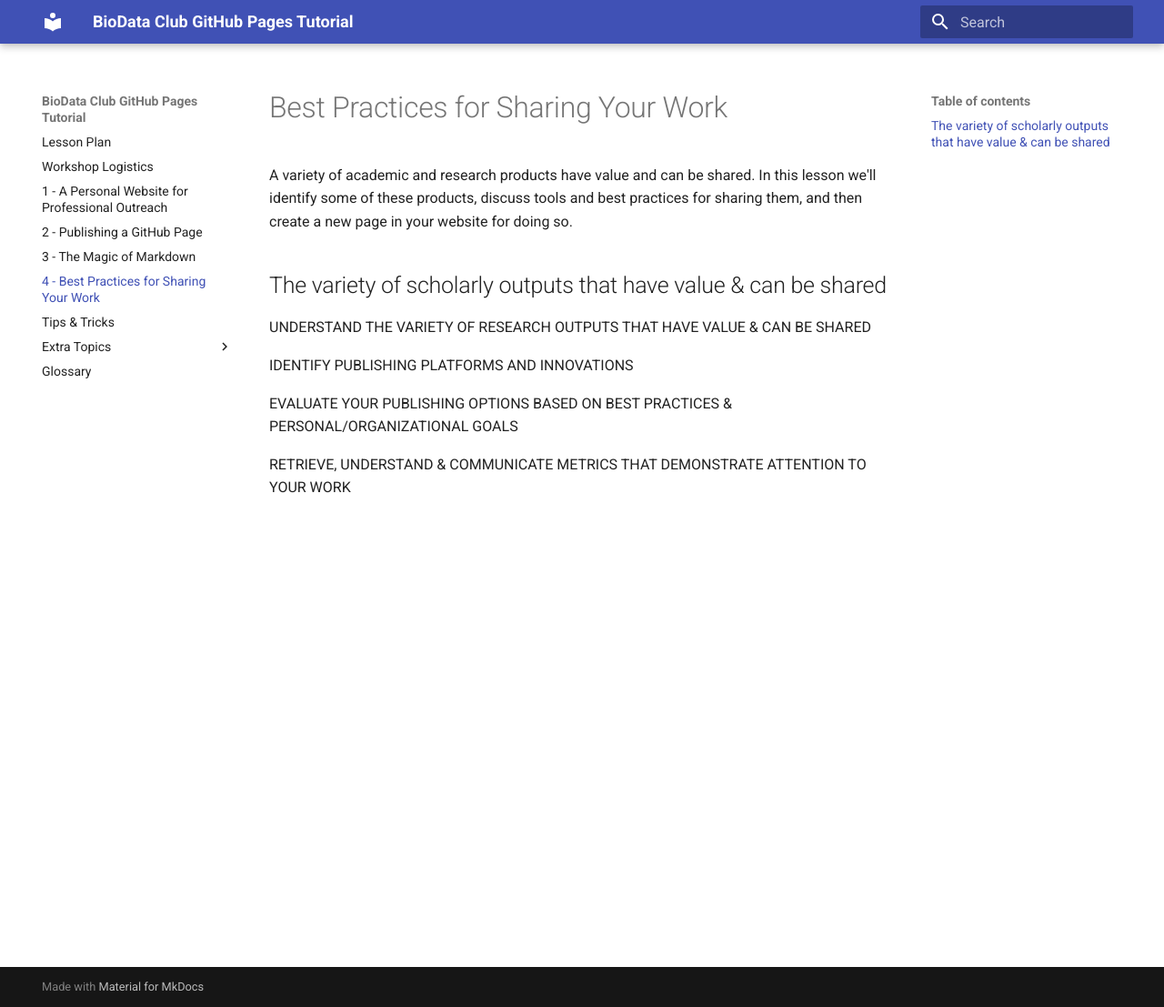
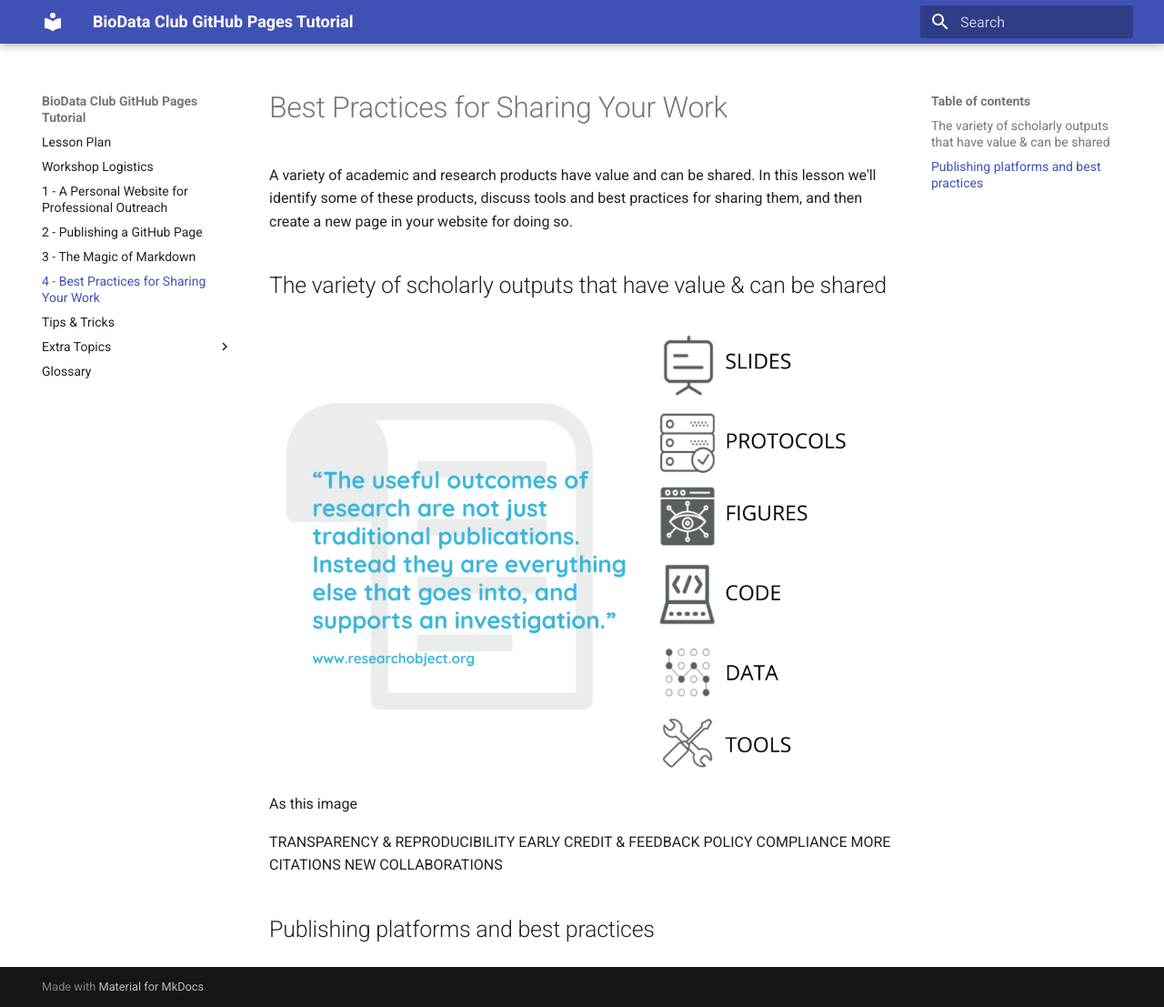
Before and after one commit to BioData-Club/ghpages-rtd, an MkDocs documentation site: the page built from docs/lessons/4.md, in a window 1280 px wide and 1107 px high. Shown: the whole window at 91% size. Built offline with MkDocs 1.6.1 and Material for MkDocs 9.7.7, drawn with Linux system fonts in a browser that asks for light colours; old or Windows-style settings are respelled for this version of MkDocs.

Commit message:
Update 4.md

```diff
--- a/docs/lessons/4.md
+++ b/docs/lessons/4.md
@@ -1,13 +1,13 @@
 # Best Practices for Sharing Your Work
 A variety of academic and research products have value and can be shared.  In this lesson we'll identify some of these products, discuss tools and best practices for sharing them, and then create a new page in your website for doing so.
 ## The variety of scholarly outputs that have value & can be shared
+![outputs](../images/outputs.png)
+As this image
 
 
-
-UNDERSTAND THE VARIETY OF RESEARCH OUTPUTS THAT HAVE VALUE & CAN BE SHARED
-
-IDENTIFY PUBLISHING PLATFORMS AND INNOVATIONS
-
-EVALUATE YOUR PUBLISHING OPTIONS BASED ON BEST PRACTICES & PERSONAL/ORGANIZATIONAL GOALS
-
-RETRIEVE, UNDERSTAND & COMMUNICATE METRICS THAT DEMONSTRATE ATTENTION TO YOUR WORK
+TRANSPARENCY & REPRODUCIBILITY
+EARLY CREDIT & FEEDBACK
+POLICY COMPLIANCE
+MORE CITATIONS
+NEW COLLABORATIONS
+## Publishing platforms and best practices
```
